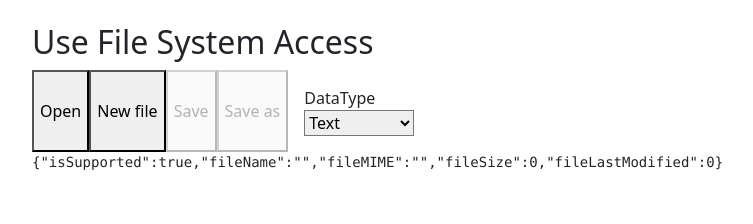
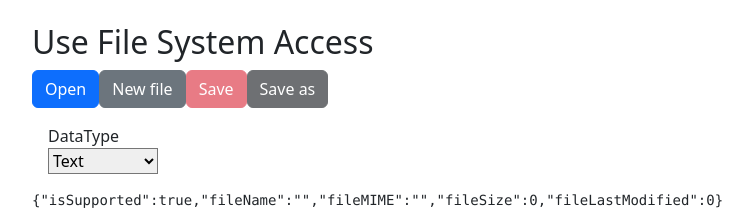
Before and after one commit to UlakhovichKate/vueUse, a Vue app in the folder vueUse/: page / in a window 1280 px wide. Shown: the part 7268-7492 px from the top of the page, without its empty margins (0-753 px from the left). Before the commit the page ends 7457 px from the top, so only its background shows below. Built offline with nearby package versions, Linux system fonts and the light colour scheme; no server answers.

Commit message:
UseFileSystemAccess.vue

```diff
--- a/vueUse/src/vueUseComponents/UseFileSystemAccess.vue
+++ b/vueUse/src/vueUseComponents/UseFileSystemAccess.vue
@@ -33,17 +33,17 @@ async function onSave() {
 <template>
   <h2>Use File System Access</h2>
   <div>
-    <div class="d-flex">
-      <button @click="res.open()">
+    <div class="">
+      <button class="btn btn-primary" @click="res.open()">
         Open
       </button>
-      <button @click="res.create()">
+      <button class="btn btn-secondary" @click="res.create()">
         New file
       </button>
-      <button :disabled="!res.file.value" @click="onSave">
+      <button class="btn btn-danger" :disabled="!res.file.value" @click="onSave">
         Save
       </button>
-      <button :disabled="!res.file.value" @click="res.saveAs()">
+      <button class="btn btn-dark" :disabled="!res.file.value" @click="res.saveAs()">
         Save as
       </button>
 
```
